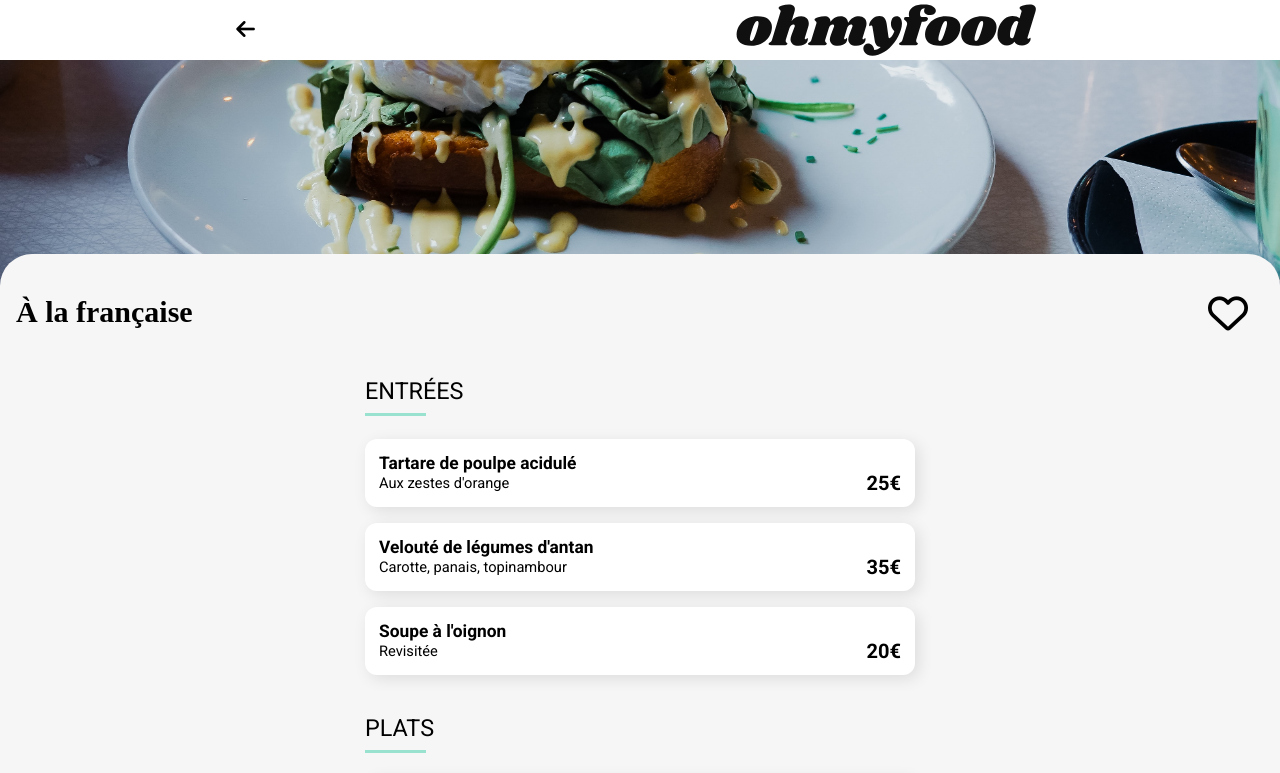
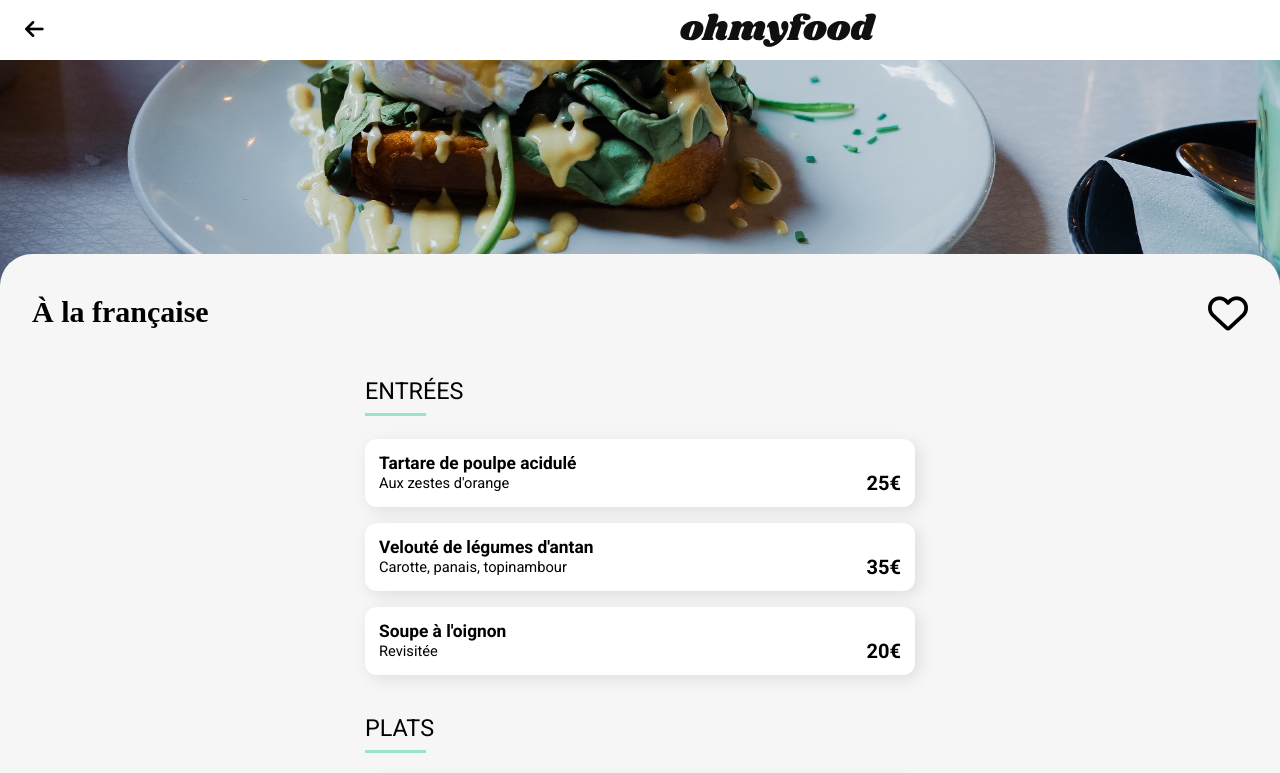
Before and after one commit to Fnoryn/p3ohmyfood, a website: page a-la-française.html in a window 1280 px wide. Shown: the top 773 px of the page. Drawn offline with Linux system fonts and the light colour scheme; a web font is replaced by a local one.

Commit message:
correction anim et affichage pc

```diff
--- a/a-la-française.html
+++ b/a-la-française.html
@@ -18,8 +18,12 @@
     <header class="header">
         <!--logo + flèche retour-->
         <div class="top">
-            <a href="index.html" class="top_back"><i class="fa-solid fa-arrow-left"></i></a>
-            <img class="top__logo" src="assets/logo/ohmyfood@2x.svg" alt="oh my food logo">
+            <div class="top__btnback">
+                <a href="index.html" class="top__back"><i class="fa-solid fa-arrow-left"></i></a>
+            </div>
+            <div class="top__logo">
+                <img src="assets/logo/ohmyfood@2x.svg" alt="oh my food logo">
+            </div>
         </div>
     </header>
     <img src="assets/restaurants/toa-heftiba-DQKerTsQwi0-unsplash.jpg" alt="la palette du goût" class="top__BG">
--- a/sass/Pages/_pagerestos.scss
+++ b/sass/Pages/_pagerestos.scss
@@ -62,7 +62,8 @@
     &__checkbox:hover{
         width: 20%;
         .fa-solid:hover{
-            transform: rotate(180deg);
+            transform: rotate(360deg);
+            transition-duration: 0.5s;
         }
     }
 }
--- a/sass/Utils/_animation.scss
+++ b/sass/Utils/_animation.scss
@@ -73,8 +73,8 @@
 }
 /** anime pour scale un élément + anime pour changé ça couleur**/
 @mixin animscale {
-    transform: scale(1.05);
-    transition-duration: 800ms;
+    transform: scale(1.02);
+    transition-duration: 500ms;
 }
 
 @mixin animebgcolor {
--- a/sass/stylemobileresto.scss
+++ b/sass/stylemobileresto.scss
@@ -14,19 +14,23 @@ header{
         width: 100%;
         display: flex;
         flex-direction: row;
-        align-items: center;
-        justify-content: space-around;
+        // align-items: center;
+        // justify-content: space-around;
         height: 60px;
+        &__btnback{
+            display: flex;
+            width: 25%;
+            align-items: center;
+            padding-left: 25px;
+        }
         .fa-solid{
-            font-weight: bold;
             font-size: 16pt;
         }
-        .top__logo{
-            width: 40%;
-            padding: 8px;
-            @media screen and(min-width: 768px) {
-                max-width: 300px;
-            }
+        &__logo{
+            width: 100%;
+            display: flex;
+            justify-content: center;
+            align-items: center;
         }
     }
 }
@@ -48,14 +52,16 @@ header{
         font-size: 15pt;
     }
     &__header{
-        padding: 16px 32px 0px 16px;
+        padding: 16px 32px 0px 32px;
         display: flex;
         align-items: center;
         justify-content: space-between;
-        cursor: pointer;
     }
     &__T1{
         font-family: Shrikhand;
+    }
+    &__heart1{
+        cursor: pointer;
     }
     &__heart1:hover{
         @include anim.animheart1();
```
Also changed, not shown: Lanoteenchantee.html (+6 -2 lines), Lapalettedugout.html (+6 -2 lines), Ledélicedessens.html (+6 -2 lines), css/stylemobile.css, css/stylemobileresto.css, 1 other file.
